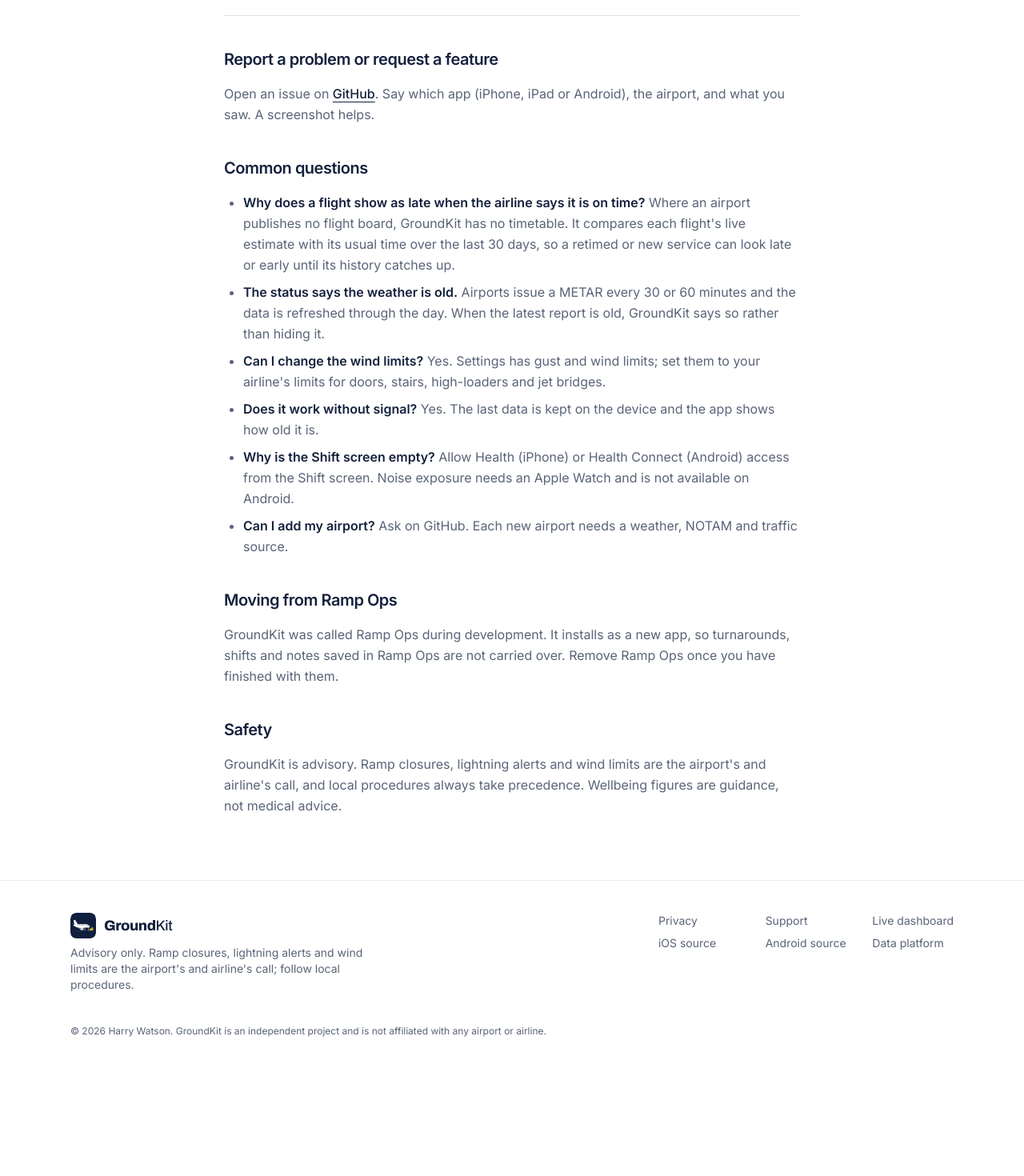
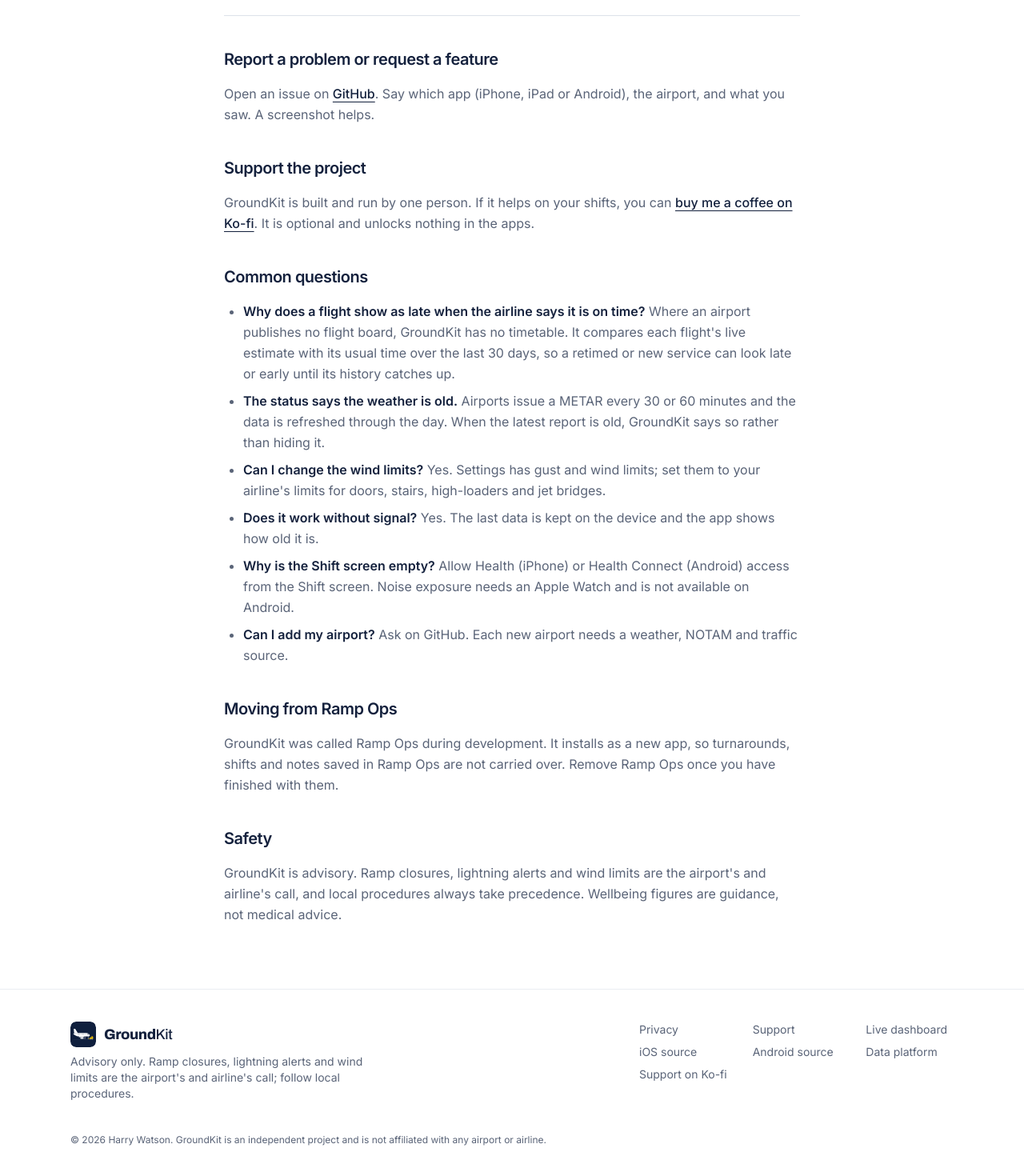
Before and after one commit to watanaberyunosuke/groundkit-intro-website, a Next.js app: page /support in a window 1280 px wide. Shown: the part 238-1708 px from the top of the page at 80% size. Before the commit the page ends 1575 px from the top, so only its background shows below. Built offline with nearby package versions, Linux system fonts and the light colour scheme; no server answers.

Commit message:
feat: add a Ko-fi support link to the footer, support page and README

```diff
--- a/src/app/support/page.tsx
+++ b/src/app/support/page.tsx
@@ -18,6 +18,12 @@
       <p>
         Open an issue on <a href={SITE.issuesUrl}>GitHub</a>. Say which app (iPhone, iPad or Android), the airport,
         and what you saw. A screenshot helps.
+      </p>
+
+      <h2>Support the project</h2>
+      <p>
+        GroundKit is built and run by one person. If it helps on your shifts, you can{" "}
+        <a href={SITE.kofiUrl}>buy me a coffee on Ko-fi</a>. It is optional and unlocks nothing in the apps.
       </p>
 
       <h2>Common questions</h2>
--- a/src/components/site-footer.tsx
+++ b/src/components/site-footer.tsx
@@ -10,6 +10,7 @@
   { href: SITE.repos.ios, label: "iOS source" },
   { href: SITE.repos.android, label: "Android source" },
   { href: SITE.repos.data, label: "Data platform" },
+  { href: SITE.kofiUrl, label: "Support on Ko-fi" },
 ];
 
 export function SiteFooter() {
--- a/src/data/site.ts
+++ b/src/data/site.ts
@@ -12,6 +12,7 @@
     website: "https://github.com/watanaberyunosuke/groundkit-intro-website",
   },
   issuesUrl: "https://github.com/watanaberyunosuke/groundkit-intro-website/issues",
+  kofiUrl: "https://ko-fi.com/harrybwatson",
   author: "Harry Watson",
 } as const;
 
```
Also changed, not shown: 1 other file (tests, documents, lock files or other folders).
